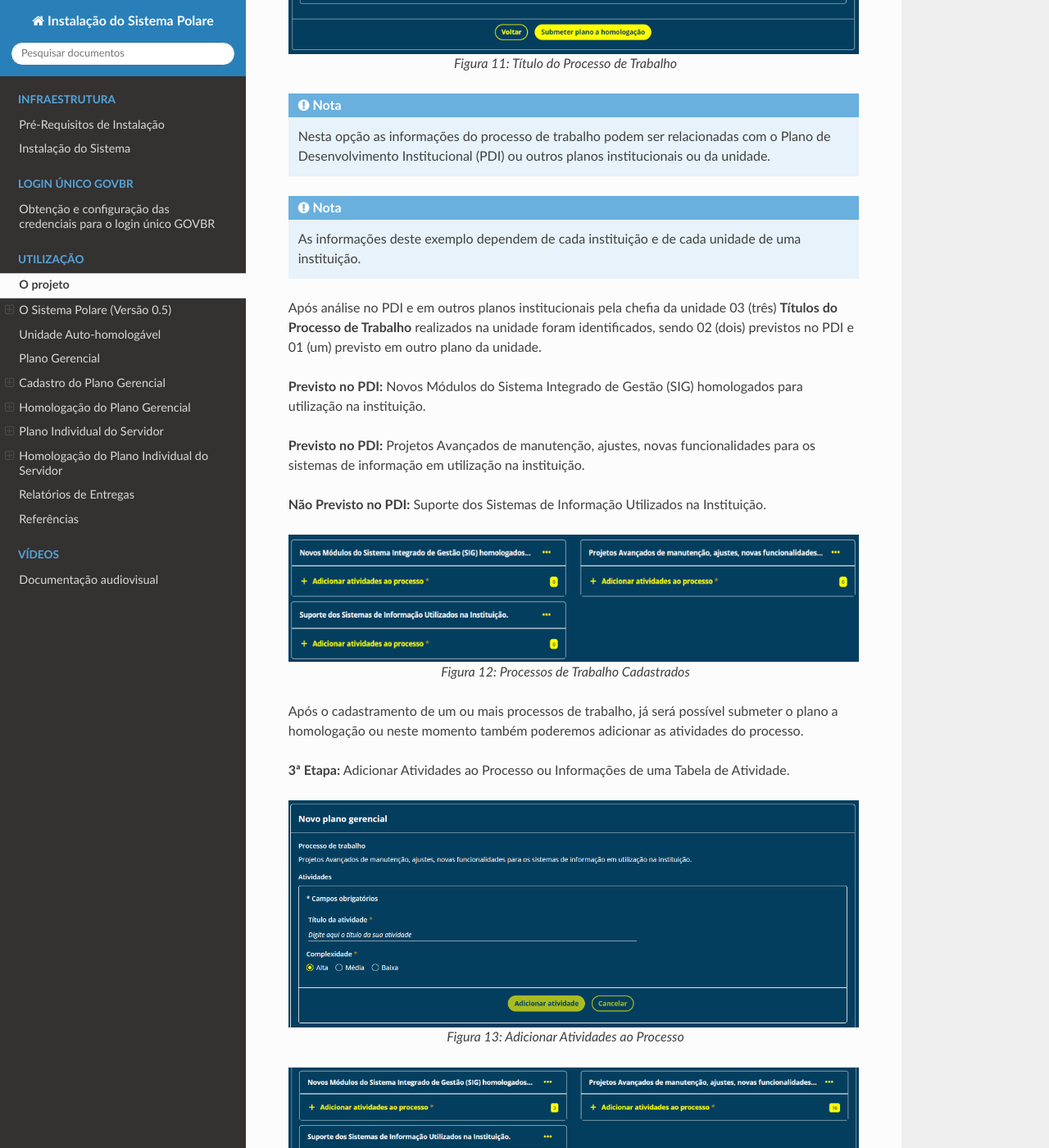
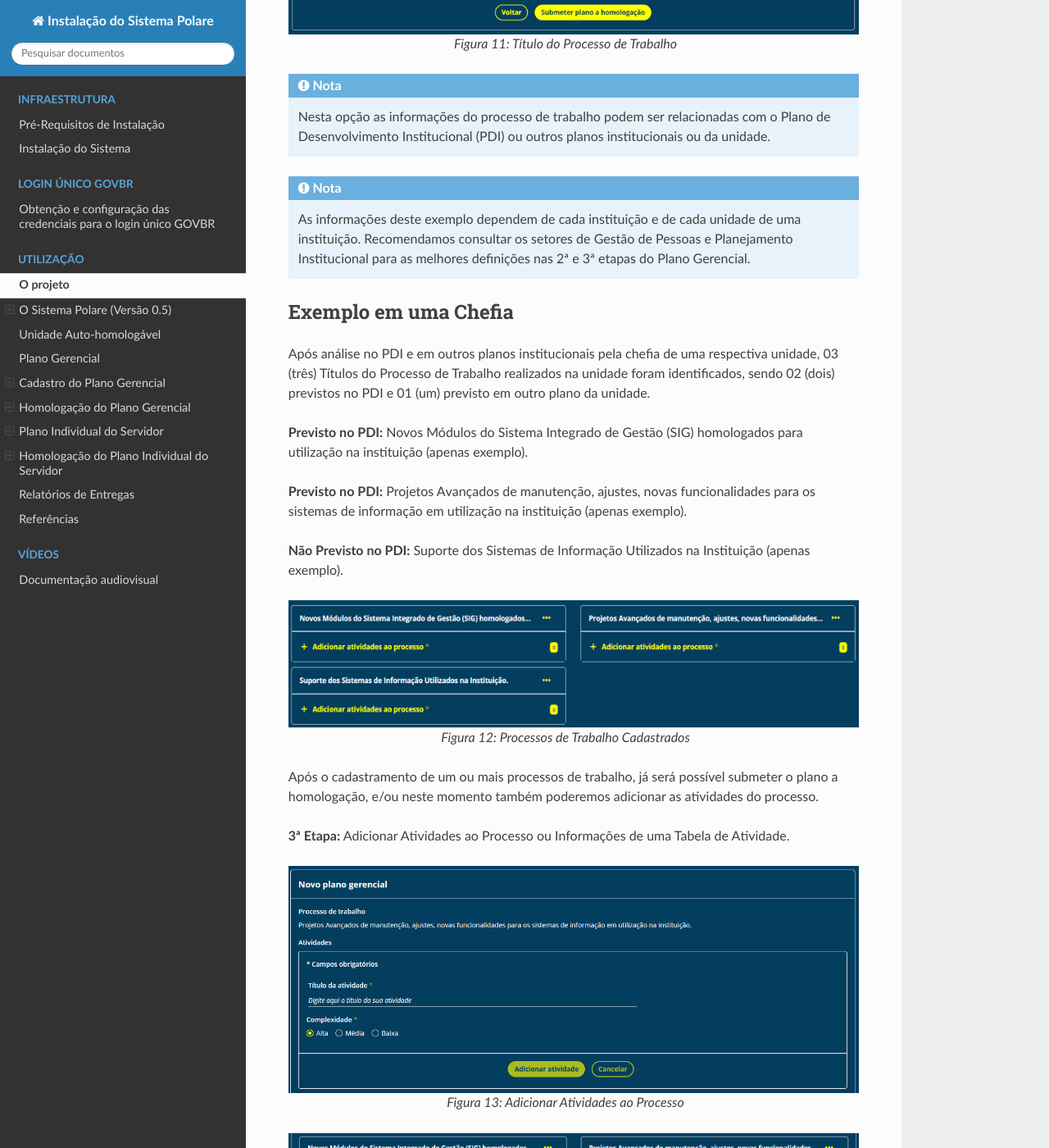
Before and after one commit to danielschmitz/polare-docs, a Sphinx documentation site: the page built from docs/utilizacao.rst, in a window 1280 px wide and 1400 px high, scrolled down 7720 px. Shown: the whole window at 82% size. Built offline with Sphinx 7.4.7 and the Read the Docs theme 2.0.0, drawn with Linux system fonts in a browser that asks for light colours; some of the changed text lies outside the part shown.

Commit message:
feat: documentação atualizada

```diff
--- a/docs/utilizacao.rst
+++ b/docs/utilizacao.rst
@@ -8,7 +8,7 @@
 Sistema Integrado de Gestão de Pessoas – SIGRH vinculadas a SETEC/MEC.
 
 Após levantamento das versões do sistema SIGRH em cada uma das instituições vinculadas a SETEC/MEC e
-considerando os aspectos tecnológicos o projeto se apresentou viável para uma solução (Orbital) do SIGRH, ou
+considerando os aspectos tecnológicos, o projeto se apresentou viável para uma solução (Orbital) do SIGRH, ou
 seja, utilizando a Base de Dados do SIGRH. Para a continuidade do projeto o mesmo foi alinhado ao projeto de
 PGD da UFRN com a solução do sistema orbital Polare.
 
@@ -42,7 +42,7 @@
 Fluxo Geral dos Módulos
 -----------------------
 
-O Polare inicialmente possui em seu fluxo geral 04 (quatro) perfis de usuários conforme figura 01.
+O Polare inicialmente possui em seu fluxo geral, 04 (quatro) perfis de usuários conforme figura 01.
 
 .. figure:: /_static/img/utilizacao/01_Figura_Fluxo.png
     :align: center
@@ -66,7 +66,7 @@
 os acompanhamentos das atividades de sua unidade, acompanhar os resultados obtidos e elaborar relatório anual
 de avaliação da unidade.
 
-.. note:: Nesta versão do sistema não foi previsto Módulo para Plano Estratégico.
+.. note:: Nesta versão do sistema não foi previsto módulo para Plano Estratégico.
 
 
 Cheﬁa da Unidade
@@ -83,8 +83,7 @@
 Perfil que permite a elaboração do Plano Individual do Servidor, incluindo cadastro de entregas.
 
 .. note::
-    Nesta versão do sistema só foi habilitado o perfil para servidores TAE, o perfil para servidores docentes com
-    função de chefia ainda será desenvolvido.
+    Nesta versão sistema, o perfil habilitado é para servidores TAE ou servidores em cargo de chefia.
 
 
 Unidade Auto-homologável
@@ -222,19 +221,25 @@
     Nesta opção as informações do processo de trabalho podem ser relacionadas com o Plano de Desenvolvimento
     Institucional (PDI) ou outros planos institucionais ou da unidade.
 
-.. note:: As informações deste exemplo dependem de cada instituição e de cada unidade de uma instituição.
+.. note::
+    As informações deste exemplo dependem de cada instituição e de cada unidade de uma instituição.
+    Recomendamos consultar os setores de Gestão de Pessoas e Planejamento Institucional para as melhores
+    definições nas 2ª e 3ª etapas do Plano Gerencial.
 
-Após análise no PDI e em outros planos institucionais pela chefia da unidade 03 (três) **Títulos do Processo
-de Trabalho** realizados na unidade foram identificados, sendo 02 (dois) previstos no PDI e 01 (um) previsto
-em outro plano da unidade.
+Exemplo em uma Chefia
+---------------------
+
+Após análise no PDI e em outros planos institucionais pela chefia de uma respectiva unidade, 03 (três)
+Títulos do Processo de Trabalho realizados na unidade foram identificados, sendo 02 (dois) previstos no PDI e
+01 (um) previsto em outro plano da unidade.
 
 **Previsto no PDI:** Novos Módulos do Sistema Integrado de Gestão (SIG) homologados para utilização na
-instituição.
+instituição (apenas exemplo).
 
 **Previsto no PDI:** Projetos Avançados de manutenção, ajustes, novas funcionalidades para os sistemas de
-informação em utilização na instituição.
+informação em utilização na instituição (apenas exemplo).
 
-**Não Previsto no PDI:** Suporte dos Sistemas de Informação Utilizados na Instituição.
+**Não Previsto no PDI:** Suporte dos Sistemas de Informação Utilizados na Instituição (apenas exemplo).
 
 .. figure:: /_static/img/utilizacao/12_Figura_Processos_de_Trabalho_Cadastrados.png
     :align: center
@@ -242,8 +247,8 @@
     Figura 12: Processos de Trabalho Cadastrados
 
 
-Após o cadastramento de um ou mais processos de trabalho, já será possível submeter o plano a homologação ou
-neste momento também poderemos adicionar as atividades do processo.
+Após o cadastramento de um ou mais processos de trabalho, já será possível submeter o plano a homologação,
+e/ou neste momento também poderemos adicionar as atividades do processo.
 
 **3ª Etapa:** Adicionar Atividades ao Processo ou Informações de uma Tabela de Atividade.
 
@@ -287,7 +292,7 @@
 Acesso com o Perfil de Dirigente da Unidade
 -------------------------------------------
 
-Após o acesso pelo dirigente da unidade o mesmo deverá acessar com o vínculo da unidade para verificar os
+Após o acesso pelo dirigente da unidade, o mesmo deverá acessar com o vínculo da unidade para verificar os
 planos pendentes de homologação.
 
 .. figure:: /_static/img/utilizacao/17_Figura_Vínculos_Ativos_de_Um_Dirigente_de_Unidade.png
@@ -359,7 +364,9 @@
 Acesso com o Perfil Servidor
 ----------------------------
 
-Após o acesso pelo servidor da unidade que só tenha um vínculo não aparece a tela dos vínculos.
+Após o acesso pelo servidor da unidade ao sistema polare, dependendo das suas credenciais poderá aparecer um
+ou mais vínculos ativos com no sistema. Na figura da tela 23 é um exemplo do acesso de um servidor que só
+possui um vínculo.
 
 .. figure:: /_static/img/utilizacao/23_Figura_Funcionalidades_do_Sistema.png
     :align: center
@@ -414,7 +421,8 @@
 
 **Dia da Semana ***
 
-**Horário * (Início * 00:00 Fim 00:00 *)**
+**Horário * (Início * 00:00 Fim 00:00 *)**, tempo destinado do seu plano para as atividades do PGD conforme
+regramento da sua instituição.
 
 .. figure:: /_static/img/utilizacao/26_Figura_Informações_Cadastrais_do_Novo_Plano_Individual.png
     :align: center
@@ -455,8 +463,9 @@
 
 
 .. note::
-    Na tela da fila 31 será cadastrada o título da entrega, que vai ser relacionada com a 3ª etapa do Plano
-    Gerencial (Tabela de Atividades).
+    Na tela da figura 31 será cadastrada o título da entrega, que deverá estar relacionada com a 3ª etapa do
+    Plano Gerencial (Tabela de Atividades). Recomendamos consultar sua chefia imediata que cadastrou o Plano
+    Gerencial conforme recomendações dos setores de Gestão de Pessoas e Planejamento Institucional.
 
 
 .. figure:: /_static/img/utilizacao/31_Figura_Vincula_da_Entrega_com_a_Atividade.png
```
Also changed, not shown: other parts of docs/utilizacao.rst (+6 -6 lines), docs/requirements.txt (+7 -9 lines), docs/_static/img/utilizacao/19_Figura_Avaliar_Plano.png, docs/_static/img/utilizacao/21_Figura_Concluir_Homologação.png, 2 other files.
